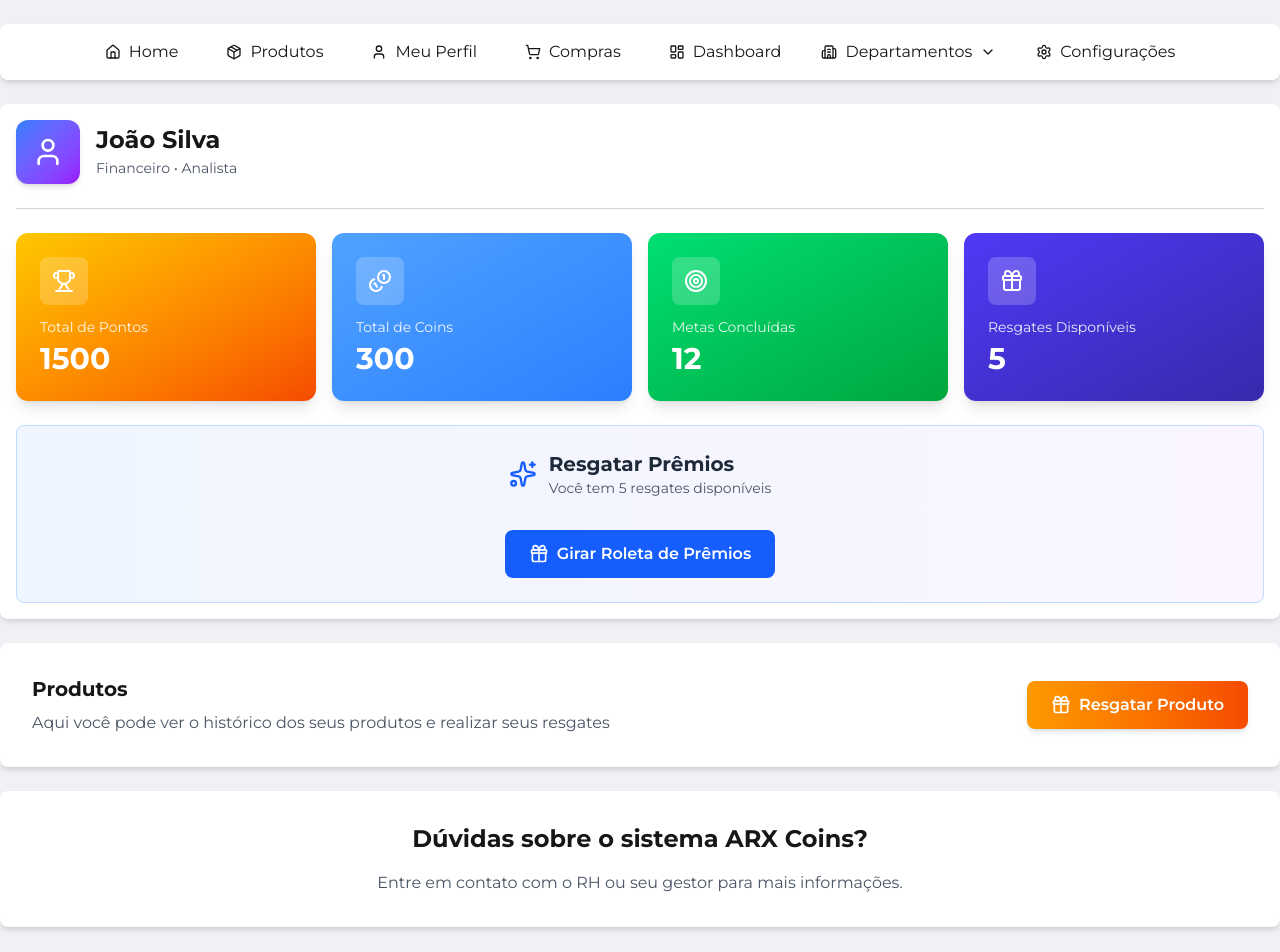
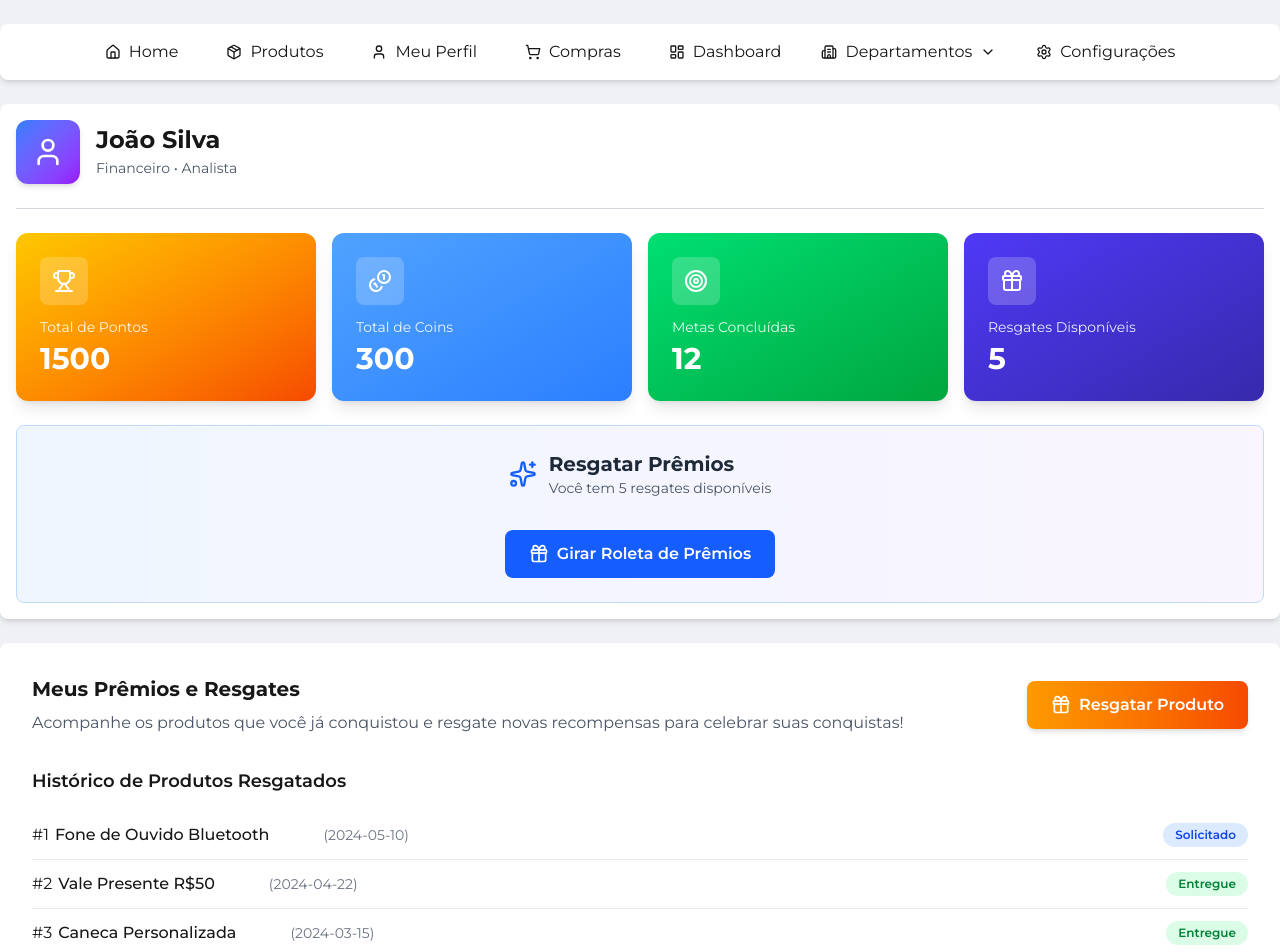
Before and after one commit to zCarlosEduardo/coin-sys, a Next.js app: page /meu-perfil in a window 1280 px wide. Shown: the top 952 px of the page. Built offline with nearby package versions, Linux system fonts and the light colour scheme.

Commit message:
Fechar com o Esc

```diff
--- a/app/meu-perfil/page.tsx
+++ b/app/meu-perfil/page.tsx
@@ -161,10 +161,12 @@ export default function MeuPerfil() {
           <div className="bg-white rounded-lg shadow-md p-8">
             <div className="flex flex-col justify-between md:flex-row items-center gap-4">
               <div>
-                <h2 className="text-xl font-bold mb-2">Produtos</h2>
+                <h2 className="text-xl font-bold mb-2">
+                  Meus Prêmios e Resgates
+                </h2>
                 <span className="text-gray-600">
-                  Aqui você pode ver o histórico dos seus produtos e realizar
-                  seus resgates
+                  Acompanhe os produtos que você já conquistou e resgate novas
+                  recompensas para celebrar suas conquistas!
                 </span>
               </div>
               <button
@@ -176,6 +178,58 @@ export default function MeuPerfil() {
                 <Gift className="w-5 h-5" />
                 Resgatar Produto
               </button>
+            </div>
+            {/* Mock de produtos resgatados */}
+            <div className="mt-8">
+              <h3 className="font-semibold text-lg mb-4">
+                Histórico de Produtos Resgatados
+              </h3>
+              <ul className="divide-y divide-gray-200">
+                {[
+                  {
+                    id: 1,
+                    produtoNome: "Fone de Ouvido Bluetooth",
+                    dataSolicitacao: "2024-05-10",
+                    status: "Solicitado",
+                  },
+                  {
+                    id: 2,
+                    produtoNome: "Vale Presente R$50",
+                    dataSolicitacao: "2024-04-22",
+                    status: "Entregue",
+                  },
+                  {
+                    id: 3,
+                    produtoNome: "Caneca Personalizada",
+                    dataSolicitacao: "2024-03-15",
+                    status: "Entregue",
+                  },
+                ].map((produto) => (
+                  <li
+                    key={produto.id}
+                    className="py-3 flex justify-between items-center"
+                  >
+                    <div>
+                      <span className="">#{produto.id}</span>
+                      <span className="font-medium mx-1.5">{produto.produtoNome}</span>
+                      <span className="ml-12 text-gray-500 text-sm">
+                        ({produto.dataSolicitacao})
+                      </span>
+                    </div>
+                    <span
+                      className={`px-3 py-1 rounded-full text-xs font-semibold ${
+                        produto.status === "Entregue"
+                          ? "bg-green-100 text-green-700"
+                          : produto.status === "Solicitado"
+                          ? "bg-blue-100 text-blue-700"
+                          : "bg-red-100 text-red-700"
+                      }`}
+                    >
+                      {produto.status}
+                    </span>
+                  </li>
+                ))}
+              </ul>
             </div>
           </div>
         </div>
--- a/components/Modal/ModalAjusteDados.tsx
+++ b/components/Modal/ModalAjusteDados.tsx
@@ -69,7 +69,10 @@ export default function ModalAjusteDados({
     return true;
   };
 
-const atualizarFuncionario = (id: string, novosDados: typeof dados): Funcionario => {
+  const atualizarFuncionario = (
+    id: string,
+    novosDados: typeof dados
+  ): Funcionario => {
     return {
       ...funcionario,
       ...novosDados,
@@ -83,7 +86,10 @@ const handleSubmit = () => {
 
     setTimeout(() => {
       try {
-            const funcionarioAtualizado = atualizarFuncionario(funcionario.id, dados);
+        const funcionarioAtualizado = atualizarFuncionario(
+          funcionario.id,
+          dados
+        );
 
         if (!funcionarioAtualizado) {
           throw new Error("Erro ao atualizar dados");
@@ -119,6 +125,14 @@ const handleSubmit = () => {
     }
   };
 
+  useEffect(() => {
+    const handleEsc = (e: KeyboardEvent) => {
+      if (e.key === "Escape" && !isSaving) handleClose();
+    };
+    if (isOpen) window.addEventListener("keydown", handleEsc);
+    return () => window.removeEventListener("keydown", handleEsc);
+  }, [isOpen, isSaving]);
+
   const handleChange = (campo: keyof typeof dados, valor: number) => {
     setDados((prev) => ({ ...prev, [campo]: Math.max(0, valor) }));
     if (error) setError("");
@@ -144,7 +158,9 @@ const handleSubmit = () => {
               </div>
               <div>
                 <h2 className="text-2xl font-bold">Ajuste de Dados</h2>
-                <p className="text-purple-100 text-sm max-w-xs truncate">{funcionario.nome}</p>
+                <p className="text-purple-100 text-sm max-w-xs truncate">
+                  {funcionario.nome}
+                </p>
               </div>
             </div>
             <button
@@ -162,8 +178,12 @@ const handleSubmit = () => {
           <div className="bg-green-50 border-l-4 border-green-500 p-4 mx-6 mt-6 rounded-lg flex items-center gap-3">
             <CheckCircle className="w-6 h-6 text-green-500 shrink-0" />
             <div>
-              <p className="font-semibold text-green-800">Dados atualizados com sucesso!</p>
-              <p className="text-sm text-green-600">As alterações foram salvas</p>
+              <p className="font-semibold text-green-800">
+                Dados atualizados com sucesso!
+              </p>
+              <p className="text-sm text-green-600">
+                As alterações foram salvas
+              </p>
             </div>
           </div>
         )}
@@ -173,7 +193,9 @@ const handleSubmit = () => {
           {/* Info do Funcionário */}
           <div className="bg-gray-50 rounded-lg p-4 border border-gray-200">
             <p className="text-sm text-gray-600">Funcionário</p>
-            <p className="font-semibold text-gray-900 text-lg max-w-xs truncate">{funcionario.nome}</p>
+            <p className="font-semibold text-gray-900 text-lg max-w-xs truncate">
+              {funcionario.nome}
+            </p>
             <p className="text-xs text-gray-500 mt-1">CPF: {funcionario.cpf}</p>
           </div>
 
@@ -187,7 +209,9 @@ const handleSubmit = () => {
               <input
                 type="number"
                 value={dados.totalMetas}
-                onChange={(e) => handleChange("totalMetas", Number(e.target.value))}
+                onChange={(e) =>
+                  handleChange("totalMetas", Number(e.target.value))
+                }
                 className="w-full px-4 py-3 border-2 border-blue-200 rounded-lg focus:outline-none focus:ring-2 focus:ring-blue-500 focus:border-transparent transition-all font-semibold text-lg"
                 disabled={isSaving || showSuccess}
                 min="0"
@@ -205,7 +229,9 @@ const handleSubmit = () => {
               <input
                 type="number"
                 value={dados.totalCoins}
-                onChange={(e) => handleChange("totalCoins", Number(e.target.value))}
+                onChange={(e) =>
+                  handleChange("totalCoins", Number(e.target.value))
+                }
                 className="w-full px-4 py-3 border-2 border-yellow-200 rounded-lg focus:outline-none focus:ring-2 focus:ring-yellow-500 focus:border-transparent transition-all font-semibold text-lg"
                 disabled={isSaving || showSuccess}
                 min="0"
@@ -223,7 +249,9 @@ const handleSubmit = () => {
               <input
                 type="number"
                 value={dados.totalPontos}
-                onChange={(e) => handleChange("totalPontos", Number(e.target.value))}
+                onChange={(e) =>
+                  handleChange("totalPontos", Number(e.target.value))
+                }
                 className="w-full px-4 py-3 border-2 border-orange-200 rounded-lg focus:outline-none focus:ring-2 focus:ring-orange-500 focus:border-transparent transition-all font-semibold text-lg"
                 disabled={isSaving || showSuccess}
                 min="0"
@@ -273,8 +301,8 @@ const handleSubmit = () => {
                   ⚠️ Atenção
                 </h4>
                 <p className="text-sm text-amber-600">
-                  Ajustes manuais devem ser feitos com cuidado. Essas alterações afetarão
-                  diretamente o saldo e os resgates do funcionário.
+                  Ajustes manuais devem ser feitos com cuidado. Essas alterações
+                  afetarão diretamente o saldo e os resgates do funcionário.
                 </p>
               </div>
             </div>
--- a/components/Modal/ModalCriarCategoria.tsx
+++ b/components/Modal/ModalCriarCategoria.tsx
@@ -21,6 +21,13 @@ export default function ModalCriarCategoria({
   const [error, setError] = useState("");
   const [showSuccess, setShowSuccess] = useState(false);
 
+  useEffect(() => {
+    const handleEsc = (e: KeyboardEvent) => {
+      if (e.key === "Escape" && !isSaving) handleClose();
+    };
+    if (isOpen) window.addEventListener("keydown", handleEsc);
+    return () => window.removeEventListener("keydown", handleEsc);
+  }, [isOpen, isSaving]);
 
   useEffect(() => {
     if (isOpen) {
@@ -61,7 +68,6 @@ export default function ModalCriarCategoria({
     if (!validate()) return;
 
     setIsSaving(true);
-
 
     setTimeout(() => {
       onSave(nomeCategoria.trim());
@@ -104,7 +110,9 @@ export default function ModalCriarCategoria({
                 <Tag className="w-6 h-6" />
               </div>
               <div>
-                <h2 className="text-2xl font-bold text-black">Nova Categoria</h2>
+                <h2 className="text-2xl font-bold text-black">
+                  Nova Categoria
+                </h2>
                 <p className="text-gray-800 text-sm">
                   Crie uma nova categoria para produtos
                 </p>
--- a/components/Modal/ModalHistorico.tsx
+++ b/components/Modal/ModalHistorico.tsx
@@ -24,6 +24,14 @@ export default function ModalHistorico({
 }: ModalHistoricoProps) {
   const [historico, setHistorico] = useState<Historico[]>([]);
   const [filtroTipo, setFiltroTipo] = useState<string>("todos");
+
+  useEffect(() => {
+    const handleEsc = (e: KeyboardEvent) => {
+      if (e.key === "Escape") handleClose();
+    };
+    if (isOpen) window.addEventListener("keydown", handleEsc);
+    return () => window.removeEventListener("keydown", handleEsc);
+  }, [isOpen]);
 
   useEffect(() => {
     if (isOpen) {
--- a/components/Modal/ModalResgatarProduto.tsx
+++ b/components/Modal/ModalResgatarProduto.tsx
@@ -34,6 +34,15 @@ export default function ModalResgatarProduto({
   const [isSaving, setIsSaving] = useState(false);
   const [error, setError] = useState("");
   const [showSuccess, setShowSuccess] = useState(false);
+
+  useEffect(() => {
+    const handleEsc = (e: KeyboardEvent) => {
+      if (e.key === "Escape" && !isSaving) handleClose();
+    };
+    if (isOpen) window.addEventListener("keydown", handleEsc);
+    return () => window.removeEventListener("keydown", handleEsc);
+  }, [isOpen, isSaving]);
+
 
   useEffect(() => {
     if (isOpen) {
@@ -197,18 +206,8 @@ export default function ModalResgatarProduto({
         )}
 
         {/* Form Content */}
-        <div className="p-6 space-y-6 max-h-[70vh] overflow-y-auto">
+        <div className="p-6 space-y-6 h-[65vh] overflow-y-auto">
           {/* Saldo */}
-          <div className="grid grid-cols-1 gap-3">
-            <div className="bg-linear-to-br from-yellow-50 to-amber-50 rounded-lg p-4 border-2 border-yellow-200">
-              <p className="text-sm text-gray-600 mb-1">Saldo Disponível</p>
-              <p className="text-2xl font-bold text-yellow-600">
-                {funcionario.totalCoins}
-              </p>
-              <p className="text-xs text-gray-500">coins</p>
-            </div>
-          </div>
-
           {semResgates && (
             <div className="bg-red-50 border-l-4 border-red-500 p-4 rounded-lg">
               <div className="flex items-start gap-2">
@@ -247,6 +246,7 @@ export default function ModalResgatarProduto({
 
           {/* Lista de Produtos */}
           {!semResgates && (
+
             <div>
               <p className="text-sm font-semibold text-gray-700 mb-3">
                 Produtos Disponíveis ({produtosFiltrados.length})
@@ -306,7 +306,7 @@ export default function ModalResgatarProduto({
 
               {/* Preview */}
               <div
-                className={`rounded-lg p-4 border-2 ${
+                className={`rounded-lg py-2  px-4 border-2 ${
                   saldoInsuficiente
                     ? "bg-red-50 border-red-200"
                     : "bg-green-50 border-green-200"
```
Also changed, not shown: components/Modal/ModalAdicionarMetas.tsx (+42 -12 lines). Lines whose indentation alone changed are shown as unchanged.
